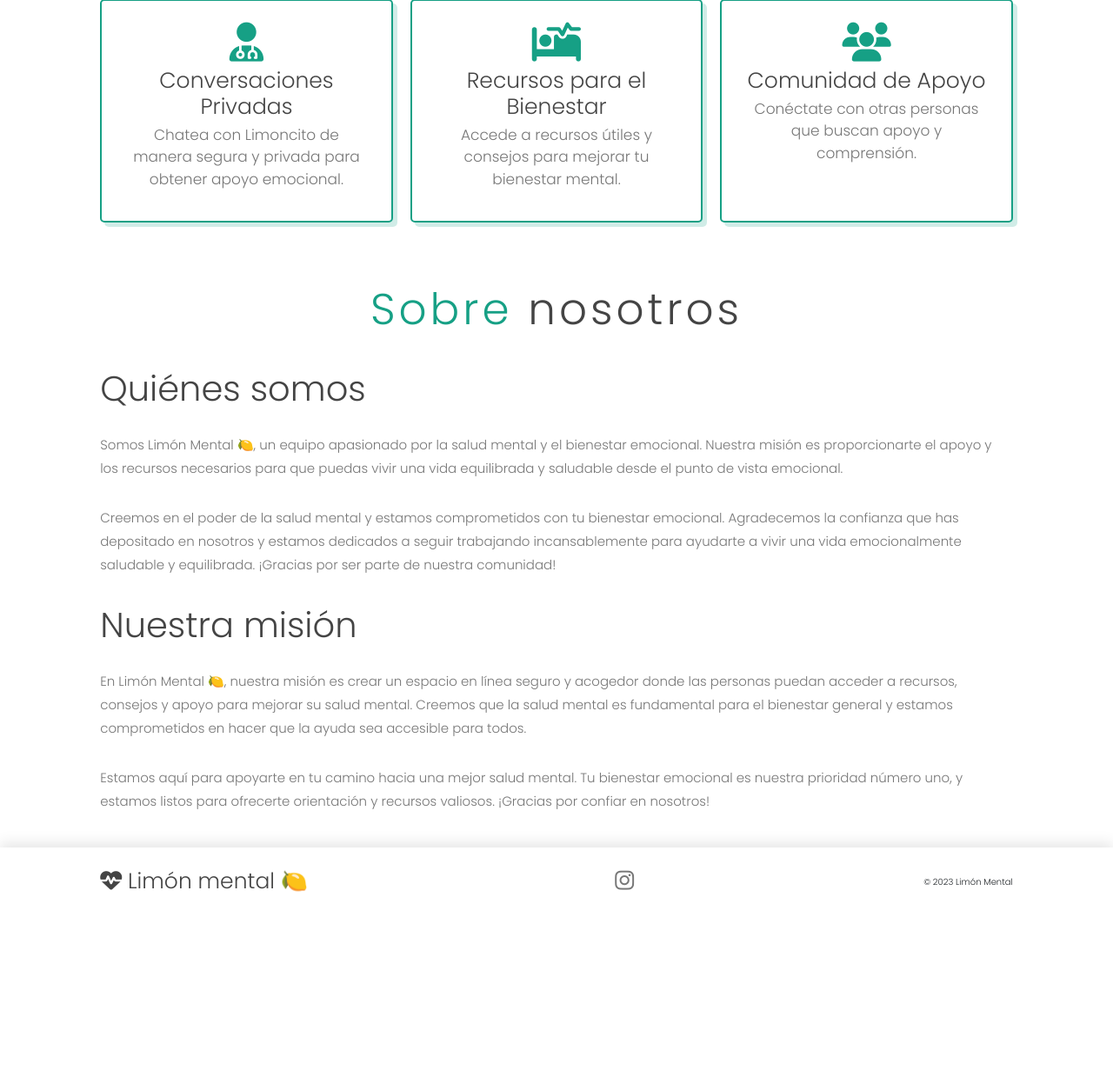
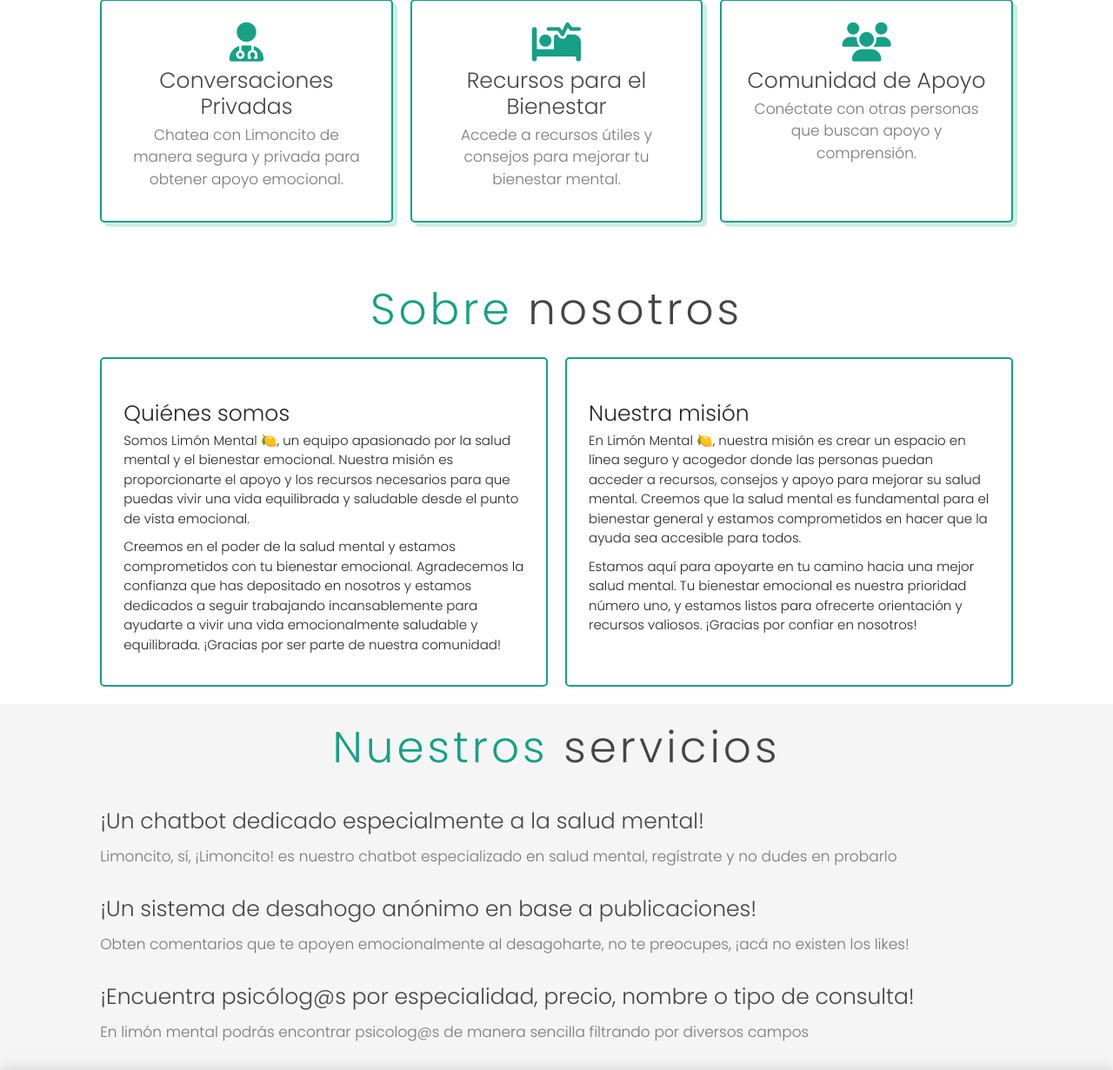
Before and after one commit to Champinhon/limonmental, a Django app: page / in a window 1280 px wide. Shown: the part 649-1880 px from the top of the page at 87% size. Before the commit the page ends 1675 px from the top, so only its background shows below. Run offline with Django 4.2, Linux system fonts and the light colour scheme.

Commit message:
Add: se añadió la sección servicios

```diff
--- a/limonmentalApp/templates/home.html
+++ b/limonmentalApp/templates/home.html
@@ -165,7 +165,17 @@
             opacity: 1;
             transition: .2s ease-out;
         }
+    .servicio {
+        flex-direction: column; /* Cambia la dirección de la disposición a columna */
+        text-align: center; /* Centra el contenido en dispositivos móviles */
     }
+
+    .servicio img {
+        max-width: 20%; /* Ajusta el ancho de la imagen al ancho del contenedor */
+        margin-right: 0; /* Elimina el margen derecho de la imagen */
+        margin-bottom: 1rem; /* Agrega un espacio entre la imagen y el texto */
+    }
+}
     .section:nth-child(even){
         background: #f5f5f5;
     }
@@ -284,6 +294,70 @@
     .content{
         font-family: Inconsolata;
     }
+    .about .box-container{
+        display: grid;
+        gap: 2rem;
+        grid-template-columns: repeat(auto-fit, minmax(20rem, 1fr));
+
+    }
+    .about .box-container .box{
+        background: #fff;
+        border-radius: .5rem;
+        border: var(--border);
+        padding:2.5rem;
+        font-size: 1.5rem;
+    }
+    .about .box-container .box h3{
+
+        font-size: 2.5rem;
+    }
+    .servicios {
+    padding: 2rem 9%;
+    background-color: #f5f5f5;
+    text-align: center;
+}
+
+.servicios .heading {
+    font-size: 5rem;
+    color: #444;
+    letter-spacing: 0.4rem;
+}
+
+.servicios .heading span {
+    color: #16a085;
+}
+
+.servicio {
+    display: flex;
+    flex-direction: row;
+    align-items: center;
+    margin-top: 2rem;
+    justify-content: space-between;
+}
+
+.servicio img {
+    max-width: 300px;
+    margin-right: 20px;
+}
+
+.servicio .texto-servicio {
+    flex-grow: 1;
+    text-align: left;
+}
+
+.servicio h2 {
+    font-size: 2.5rem;
+    color: #444;
+    margin-bottom: 1rem;
+}
+
+.servicio p {
+    font-size: 1.7rem;
+    color: #777;
+    line-height: 1.8;
+}
+
+
 </style>
 <body>
  <header class="headercss">
@@ -307,15 +381,15 @@
         <img src="https://storage.googleapis.com/limonmental/Disen%CC%83o_sin_ti%CC%81tulo__8_-removebg-preview.png" alt="">
     </div>
     <div class="content">
-        <h3>¡Tu salud mental importa!</h3>
-        <p>En un mundo lleno de desafíos y estrés, es esencial cuidar de tu salud mental. En Limón mental 🍋, estamos aquí para ofrecerte el apoyo y los recursos necesarios para tu bienestar emocional. Creemos en la importancia de la salud mental y estamos comprometidos a ayudarte a vivir una vida plena y equilibrada</p>
+        <h3 class="titulo-2">¡Tu salud mental importa!</h3>
+        <p class="parrafo">En un mundo lleno de desafíos y estrés, es esencial cuidar de tu salud mental. En Limón mental 🍋, estamos aquí para ofrecerte el apoyo y los recursos necesarios para tu bienestar emocional. Creemos en la importancia de la salud mental y estamos comprometidos a ayudarte a vivir una vida plena y equilibrada</p>
     </div>
  </section>
  <section class="icon-container">
     <div class="icons">
         <i class="fas fa-user-md"></i>
-        <h3>Conversaciones Privadas</h3>
-        <p>Chatea con Limoncito de manera segura y privada para obtener apoyo emocional.</p>
+        <h3 class="titulo-2">Conversaciones Privadas</h3>
+        <p class="parrafo">Chatea con Limoncito de manera segura y privada para obtener apoyo emocional.</p>
     </div>
     <div class="icons">
         <i class="fas fa-procedures"></i>
@@ -330,19 +404,44 @@
  </section>
 <section class="about" id="about">
     <h1 class="heading"><span>Sobre </span>nosotros</h1>
-    <div class="row">
-        <div class="content">
-            <h3>Quiénes somos</h3>
-            <p>Somos Limón Mental 🍋, un equipo apasionado por la salud mental y el bienestar emocional. Nuestra misión es proporcionarte el apoyo y los recursos necesarios para que puedas vivir una vida equilibrada y saludable desde el punto de vista emocional.</p>
-            <p>Creemos en el poder de la salud mental y estamos comprometidos con tu bienestar emocional. Agradecemos la confianza que has depositado en nosotros y estamos dedicados a seguir trabajando incansablemente para ayudarte a vivir una vida emocionalmente saludable y equilibrada. ¡Gracias por ser parte de nuestra comunidad!</p>
+    <div class="box-container">
+        <div class="box">
+            <i class="fa fas-notes-medical"></i>
+            <h3 class="titulo-2">Quiénes somos</h3>
+            <p class="parrafo">Somos Limón Mental 🍋, un equipo apasionado por la salud mental y el bienestar emocional. Nuestra misión es proporcionarte el apoyo y los recursos necesarios para que puedas vivir una vida equilibrada y saludable desde el punto de vista emocional.</p>
+            <p class="parrafo">Creemos en el poder de la salud mental y estamos comprometidos con tu bienestar emocional. Agradecemos la confianza que has depositado en nosotros y estamos dedicados a seguir trabajando incansablemente para ayudarte a vivir una vida emocionalmente saludable y equilibrada. ¡Gracias por ser parte de nuestra comunidad!</p>
+        </div>
+        <div class="box">
+            <i class="fa fas-notes-medical"></i>
+                <h3 class="titulo-2">Nuestra misión</h3>
+                <p class="parrafo">En Limón Mental 🍋, nuestra misión es crear un espacio en línea seguro y acogedor donde las personas puedan acceder a recursos, consejos y apoyo para mejorar su salud mental. Creemos que la salud mental es fundamental para el bienestar general y estamos comprometidos en hacer que la ayuda sea accesible para todos.</p>
+                <p class="parrafo">Estamos aquí para apoyarte en tu camino hacia una mejor salud mental. Tu bienestar emocional es nuestra prioridad número uno, y estamos listos para ofrecerte orientación y recursos valiosos. ¡Gracias por confiar en nosotros!</p>
+        </div>
+    </div>
+</section>
+<section class="servicios">
+    <h1 class="heading"><span>Nuestros </span>servicios</h1>
+    <div class="servicio">
+        <div class="texto-servicio">
+            <h2 class="titulo-2">¡Un chatbot dedicado especialmente a la salud mental!</h2>
+            <p>Limoncito, sí, ¡Limoncito! es nuestro chatbot especializado en salud mental, regístrate y no dudes en probarlo</p>
         </div>
     </div>
 
-    <div class="row">
-        <div class="content">
-            <h3>Nuestra misión</h3>
-            <p>En Limón Mental 🍋, nuestra misión es crear un espacio en línea seguro y acogedor donde las personas puedan acceder a recursos, consejos y apoyo para mejorar su salud mental. Creemos que la salud mental es fundamental para el bienestar general y estamos comprometidos en hacer que la ayuda sea accesible para todos.</p>
-            <p>Estamos aquí para apoyarte en tu camino hacia una mejor salud mental. Tu bienestar emocional es nuestra prioridad número uno, y estamos listos para ofrecerte orientación y recursos valiosos. ¡Gracias por confiar en nosotros!</p>
+    <div class="servicio">
+        <div class="texto-servicio">
+            <div class="texto-servicio">
+                <h2 class="titulo-2">¡Un sistema de desahogo anónimo en base a publicaciones!</h2>
+                <p>Obten comentarios que te apoyen emocionalmente al desagoharte, no te preocupes, ¡acá no existen los likes!</p>
+            </div>
+        </div>
+    </div>
+    <div class="servicio">
+        <div class="texto-servicio">
+            <div class="texto-servicio">
+                <h2 class="titulo-2">¡Encuentra psicólog@s por especialidad, precio, nombre o tipo de consulta!</h2>
+                <p>En limón mental podrás encontrar psicolog@s de manera sencilla filtrando por diversos campos</p>
+            </div>
         </div>
     </div>
 </section>
```
